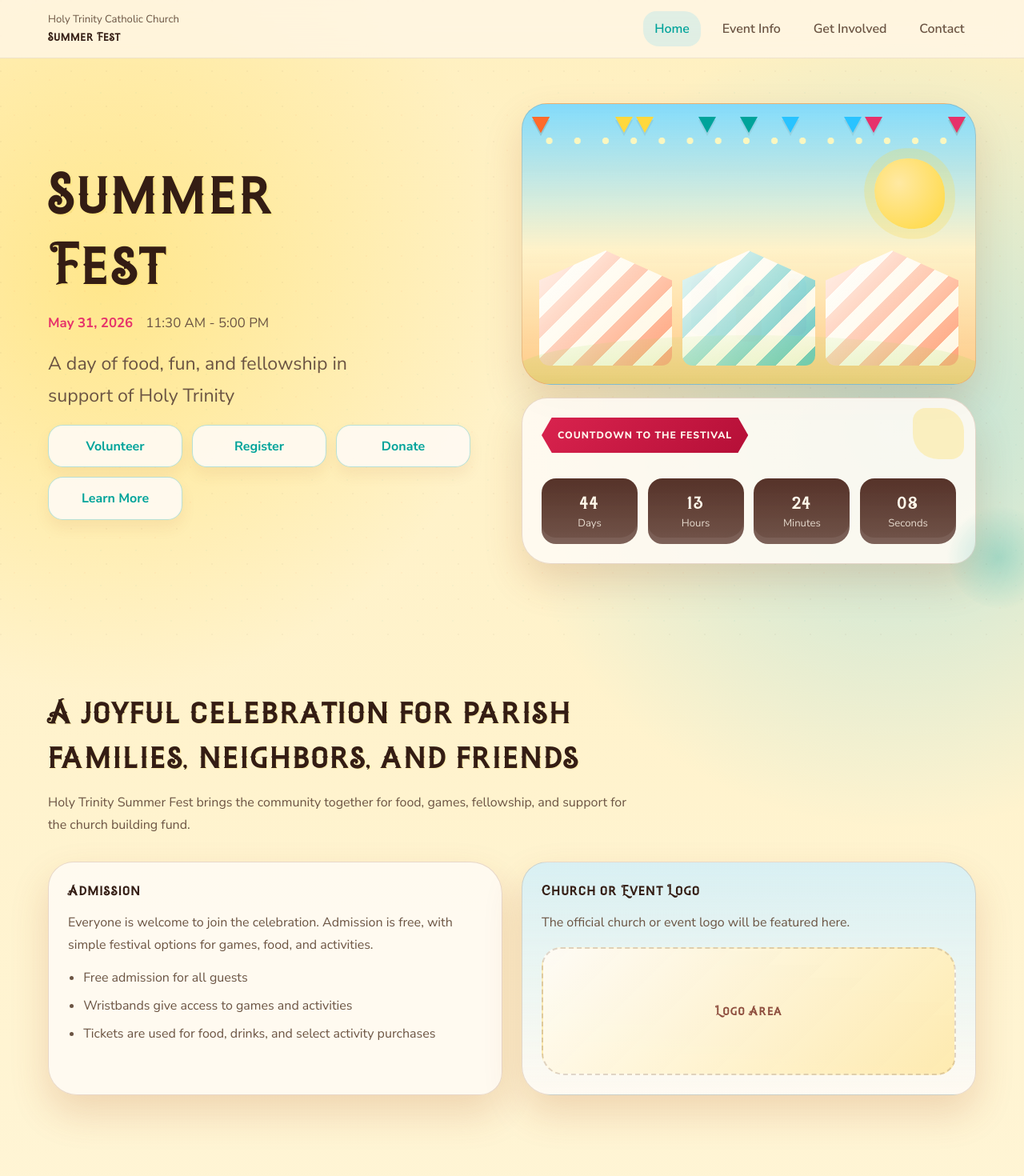
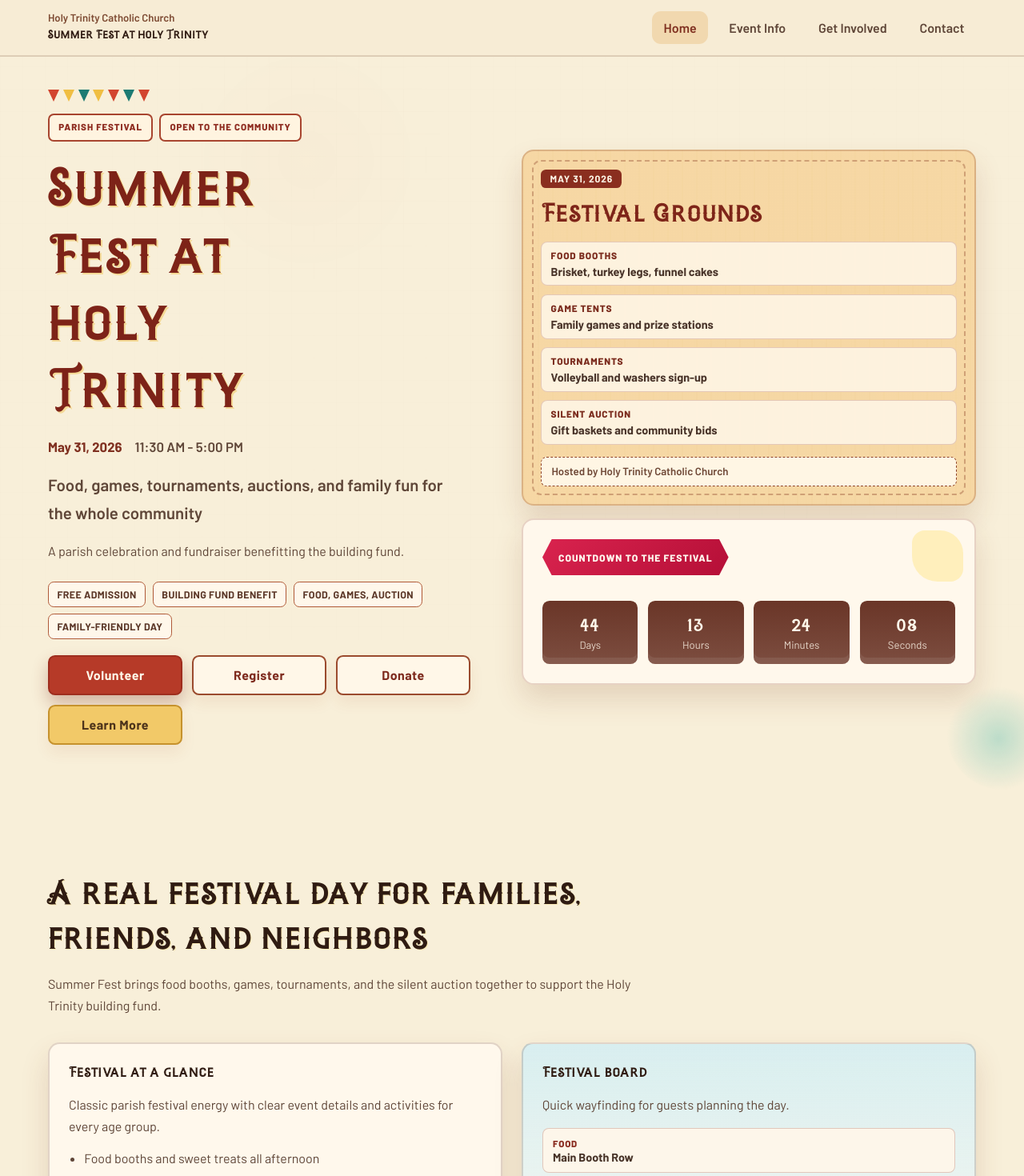
Before and after one commit to joshmzamora/summerfest-htcc, a Next.js app: page / in a window 1280 px wide. Shown: the top 1470 px of the page at 80% size. Built offline with nearby package versions, Linux system fonts and the light colour scheme.

Commit message:
Enhance festival branding and content across the site; update styles, improve accessibility, and add end-to-end tests

```diff
--- a/app/globals.css
+++ b/app/globals.css
@@ -1,20 +1,20 @@
 :root {
-  --background: #fff3d3;
-  --paper: rgba(255, 251, 244, 0.88);
-  --paper-strong: #fffaf2;
-  --text: #341d14;
-  --muted: #6b5443;
-  --line: rgba(129, 62, 27, 0.18);
-  --terracotta: #ff6a2b;
-  --orange: #ff8f1f;
-  --berry: #e6316b;
-  --sun: #ffd83d;
-  --teal: #00a39a;
-  --sky: #29c3ff;
-  --lime: #9be14f;
-  --cream: #fff0cc;
-  --shadow: 0 22px 48px rgba(168, 74, 22, 0.18);
-  --shadow-soft: 0 12px 26px rgba(168, 74, 22, 0.13);
+  --background: #f8efd9;
+  --paper: #fff8ec;
+  --paper-strong: #fffdf8;
+  --text: #2f1b12;
+  --muted: #5f4638;
+  --line: rgba(88, 46, 25, 0.18);
+  --terracotta: #d2452f;
+  --orange: #e88624;
+  --berry: #b52a2a;
+  --sun: #f0be42;
+  --teal: #1d7b73;
+  --sky: #7cb5cc;
+  --lime: #95af4a;
+  --cream: #f5ead3;
+  --shadow: 0 18px 35px rgba(125, 65, 32, 0.16);
+  --shadow-soft: 0 10px 20px rgba(125, 65, 32, 0.11);
   --radius-xl: 36px;
   --radius-lg: 28px;
   --radius-md: 20px;
@@ -34,13 +34,7 @@ body {
   margin: 0;
   color: var(--text);
   font-family: var(--font-body), sans-serif;
-  background:
-    radial-gradient(circle at 10% 12%, rgba(255, 216, 61, 0.42), transparent 18%),
-    radial-gradient(circle at 88% 18%, rgba(41, 195, 255, 0.3), transparent 19%),
-    radial-gradient(circle at 16% 80%, rgba(230, 49, 107, 0.18), transparent 19%),
-    radial-gradient(circle at 82% 84%, rgba(155, 225, 79, 0.2), transparent 15%),
-    linear-gradient(180deg, rgba(255, 240, 192, 0.99), rgba(255, 249, 232, 0.99)),
-    linear-gradient(135deg, rgba(255, 106, 43, 0.08), rgba(0, 163, 154, 0.08));
+  background: var(--background);
 }
 
 body::before {
@@ -48,12 +42,17 @@ body::before {
   position: fixed;
   inset: 0;
   pointer-events: none;
-  opacity: 0.2;
+  opacity: 0.14;
   background-image:
-    radial-gradient(circle at 1px 1px, rgba(80, 53, 35, 0.18) 1px, transparent 0),
-    radial-gradient(circle at 18px 12px, rgba(255, 106, 43, 0.18) 1px, transparent 0),
-    radial-gradient(circle at 38px 28px, rgba(0, 163, 154, 0.16) 1px, transparent 0);
-  background-size: 44px 44px;
+    linear-gradient(0deg, rgba(71, 43, 28, 0.05) 1px, transparent 1px),
+    linear-gradient(90deg, rgba(71, 43, 28, 0.04) 1px, transparent 1px),
+    radial-gradient(circle at 30% 25%, rgba(210, 69, 47, 0.1), transparent 16%),
+    radial-gradient(circle at 75% 70%, rgba(29, 123, 115, 0.08), transparent 20%);
+  background-size:
+    28px 28px,
+    28px 28px,
+    100% 100%,
+    100% 100%;
 }
 
 a {
@@ -1013,6 +1012,346 @@ button:focus-visible {
   outline-offset: 3px;
 }
 
+.site-header {
+  background: rgba(247, 236, 213, 0.96);
+  border-bottom: 2px solid rgba(88, 46, 25, 0.16);
+}
+
+.brand-mark span {
+  color: #7d4a32;
+  font-weight: 600;
+}
+
+.brand-mark strong {
+  letter-spacing: 0.015em;
+}
+
+.site-nav a {
+  border-radius: 0.7rem;
+}
+
+.site-nav a.is-active {
+  background: #f1d8af;
+  color: #7f2f1f;
+}
+
+.hero-section {
+  padding-top: 2.6rem;
+}
+
+.hero-pennants {
+  display: flex;
+  gap: 0.3rem;
+  margin-bottom: 0.9rem;
+}
+
+.hero-pennants span {
+  width: 0;
+  height: 0;
+  border-left: 0.45rem solid transparent;
+  border-right: 0.45rem solid transparent;
+  border-top: 0.95rem solid var(--terracotta);
+}
+
+.hero-pennants span:nth-child(2n) {
+  border-top-color: var(--sun);
+}
+
+.hero-pennants span:nth-child(3n) {
+  border-top-color: var(--teal);
+}
+
+.hero-kicker {
+  display: flex;
+  flex-wrap: wrap;
+  gap: 0.5rem;
+  margin: 0 0 0.8rem;
+}
+
+.hero-kicker span {
+  display: inline-flex;
+  align-items: center;
+  min-height: 2rem;
+  padding: 0.35rem 0.7rem;
+  border: 2px solid #a8452f;
+  border-radius: 0.45rem;
+  background: #fff4e0;
+  color: #8f2d21;
+  font-size: 0.72rem;
+  font-weight: 800;
+  letter-spacing: 0.08em;
+  text-transform: uppercase;
+}
+
+.hero-copy h1 {
+  max-width: 9ch;
+  font-size: clamp(2.7rem, 12vw, 5.6rem);
+  line-height: 0.94;
+  color: #7d2318;
+  text-shadow: 2px 2px 0 rgba(240, 190, 66, 0.45);
+}
+
+.hero-meta {
+  font-weight: 600;
+}
+
+.hero-meta strong {
+  color: #7f2f1f;
+}
+
+.hero-tagline {
+  max-width: 31rem;
+  font-size: clamp(1.06rem, 2.3vw, 1.28rem);
+  color: #442a1f;
+  font-weight: 600;
+}
+
+.hero-note {
+  max-width: 31rem;
+  color: #7c543f;
+}
+
+.hero-highlight-list {
+  display: flex;
+  flex-wrap: wrap;
+  justify-content: center;
+  gap: 0.55rem;
+  margin: 0 0 1.2rem;
+  padding: 0;
+  list-style: none;
+}
+
+.hero-highlight-list li {
+  display: inline-flex;
+  align-items: center;
+  min-height: 2rem;
+  padding: 0.35rem 0.65rem;
+  border: 1px solid #af5a38;
+  border-radius: 0.45rem;
+  background: #fff7ea;
+  color: #5a3627;
+  font-size: 0.78rem;
+  font-weight: 700;
+  letter-spacing: 0.03em;
+  text-transform: uppercase;
+}
+
+.festival-scene {
+  min-height: 22rem;
+  padding: 1.4rem;
+  border: 2px solid rgba(136, 58, 35, 0.24);
+  border-radius: 0.95rem;
+  background:
+    linear-gradient(0deg, rgba(245, 212, 156, 0.88), rgba(245, 212, 156, 0.88)),
+    repeating-linear-gradient(
+      90deg,
+      rgba(168, 60, 36, 0.1),
+      rgba(168, 60, 36, 0.1) 2px,
+      transparent 2px,
+      transparent 18px
+    );
+}
+
+.festival-scene::before {
+  content: "";
+  position: absolute;
+  inset: 0.7rem;
+  border: 2px dashed rgba(136, 58, 35, 0.35);
+  border-radius: 0.7rem;
+  pointer-events: none;
+}
+
+.poster-chip {
+  display: inline-flex;
+  padding: 0.28rem 0.7rem;
+  margin: 0 0 0.65rem;
+  border-radius: 0.4rem;
+  background: #8a2e1f;
+  color: #fff8e9;
+  font-size: 0.75rem;
+  font-weight: 700;
+  letter-spacing: 0.07em;
+  text-transform: uppercase;
+}
+
+.festival-scene h2 {
+  margin: 0 0 0.85rem;
+  font-family: var(--font-display), cursive;
+  font-size: clamp(1.9rem, 5vw, 2.7rem);
+  color: #7e2519;
+  letter-spacing: 0.03em;
+  line-height: 1;
+  font-weight: 400;
+}
+
+.poster-list {
+  display: grid;
+  gap: 0.65rem;
+  margin: 0;
+  padding: 0;
+  list-style: none;
+}
+
+.poster-list li {
+  padding: 0.55rem 0.7rem;
+  border: 1px solid rgba(126, 37, 25, 0.2);
+  border-radius: 0.5rem;
+  background: rgba(255, 247, 233, 0.85);
+}
+
+.poster-list li span {
+  display: block;
+  margin-bottom: 0.2rem;
+  color: #7c2d1f;
+  font-size: 0.74rem;
+  font-weight: 800;
+  letter-spacing: 0.07em;
+  text-transform: uppercase;
+}
+
+.poster-list li strong {
+  color: #483329;
+  font-size: 0.9rem;
+}
+
+.poster-ticket {
+  margin: 0.95rem 0 0;
+  padding: 0.58rem 0.75rem;
+  border: 1px dashed #8f4328;
+  border-radius: 0.45rem;
+  background: #fff6e4;
+  color: #6e4735;
+  font-size: 0.83rem;
+  font-weight: 600;
+}
+
+.countdown-card {
+  border-radius: 0.95rem;
+  border: 2px solid rgba(136, 58, 35, 0.2);
+  background: #fff8ec;
+}
+
+.countdown-ribbon {
+  border-radius: 0.45rem;
+  clip-path: polygon(5% 0, 95% 0, 100% 50%, 95% 100%, 5% 100%, 0 50%);
+}
+
+.countdown-unit {
+  border-radius: 0.55rem;
+  background: linear-gradient(180deg, rgba(98, 43, 29, 0.95), rgba(98, 43, 29, 0.83));
+}
+
+.button {
+  border-radius: 0.55rem;
+  letter-spacing: 0.03em;
+}
+
+.hero-actions .button {
+  min-height: 3.1rem;
+  border-width: 2px;
+  border-radius: 0.55rem;
+}
+
+.hero-actions .button-primary {
+  background: #b63a28;
+  border-color: #9e2d1e;
+  color: #fff7e8;
+  box-shadow: 0 10px 20px rgba(123, 40, 28, 0.3);
+}
+
+.hero-actions .button-secondary {
+  background: #fff7e8;
+  border-color: #9b4b2e;
+  color: #7e2b1e;
+}
+
+.hero-actions .button-ghost {
+  background: #f2c968;
+  border-color: #c6922d;
+  color: #4d331b;
+}
+
+.hero-actions .button:hover,
+.hero-actions .button:focus-visible {
+  transform: translateY(-2px);
+}
+
+.festival-detail-grid {
+  align-items: stretch;
+}
+
+.highlight-panel,
+.content-card,
+.sponsor-placeholder,
+.cta-ribbon-shell {
+  border-radius: 0.9rem;
+  border-width: 2px;
+}
+
+.festival-board-grid {
+  display: grid;
+  gap: 0.65rem;
+  margin-top: 0.95rem;
+}
+
+.festival-board-grid div {
+  padding: 0.65rem 0.75rem;
+  border: 1px solid rgba(126, 37, 25, 0.22);
+  border-radius: 0.5rem;
+  background: rgba(255, 247, 233, 0.9);
+}
+
+.festival-board-grid span {
+  display: block;
+  color: #8a2d21;
+  font-size: 0.72rem;
+  font-weight: 800;
+  letter-spacing: 0.07em;
+  text-transform: uppercase;
+}
+
+.festival-board-grid strong {
+  color: #463227;
+  font-size: 0.9rem;
+}
+
+.content-card {
+  background: #fffaf0;
+}
+
+.sponsor-placeholder {
+  min-height: 7rem;
+  border-style: solid;
+  border-color: rgba(136, 58, 35, 0.32);
+  background:
+    linear-gradient(0deg, rgba(248, 225, 179, 0.82), rgba(248, 225, 179, 0.82)),
+    repeating-linear-gradient(
+      -45deg,
+      rgba(184, 64, 39, 0.07),
+      rgba(184, 64, 39, 0.07) 6px,
+      transparent 6px,
+      transparent 18px
+    );
+}
+
+.sponsor-placeholder span {
+  color: #733f2e;
+  font-weight: 700;
+  letter-spacing: 0.04em;
+  text-transform: uppercase;
+}
+
+.cta-ribbon-shell {
+  background:
+    linear-gradient(130deg, rgba(176, 49, 38, 0.95), rgba(125, 42, 35, 0.95)),
+    linear-gradient(180deg, rgba(255, 250, 242, 0.08), rgba(255, 250, 242, 0));
+}
+
+.hero-pennants,
+.hero-kicker {
+  justify-content: center;
+}
+
 @media (min-width: 700px) {
   .info-grid,
   .card-grid,
@@ -1046,6 +1385,12 @@ button:focus-visible {
   .hero-ribbon {
     margin-left: 0;
     margin-right: 0;
+  }
+
+  .hero-pennants,
+  .hero-kicker,
+  .hero-highlight-list {
+    justify-content: flex-start;
   }
 
   .hero-actions {
--- a/app/layout.tsx
+++ b/app/layout.tsx
@@ -1,6 +1,6 @@
 import type { Metadata } from "next";
 import localFont from "next/font/local";
-import { Nunito_Sans } from "next/font/google";
+import { Barlow } from "next/font/google";
 
 import "./globals.css";
 
@@ -10,15 +10,15 @@ const festivalDisplay = localFont({
   display: "swap",
 });
 
-const nunitoSans = Nunito_Sans({
+const barlow = Barlow({
   subsets: ["latin"],
   variable: "--font-body",
   display: "swap",
-  weight: ["400", "600", "700", "800"],
+  weight: ["400", "500", "600", "700", "800"],
 });
 
 export const metadata: Metadata = {
-  title: "Holy Trinity Summer Fest",
+  title: "Summer Fest at Holy Trinity",
   description:
     "Summer Fest is a family-friendly Catholic church festival benefitting Holy Trinity Catholic Church's building fund.",
 };
@@ -30,7 +30,7 @@ export default function RootLayout({
 }>) {
   return (
     <html lang="en">
-      <body className={`${festivalDisplay.variable} ${nunitoSans.variable}`}>{children}</body>
+      <body className={`${festivalDisplay.variable} ${barlow.variable}`}>{children}</body>
     </html>
   );
 }
--- a/app/page.tsx
+++ b/app/page.tsx
@@ -27,24 +27,44 @@ export default function Home() {
       />
 
       <Section
-        title="A joyful celebration for parish families, neighbors, and friends"
-        description="Holy Trinity Summer Fest brings the community together for food, games, fellowship, and support for the church building fund."
+        title="A real festival day for families, friends, and neighbors"
+        description="Summer Fest brings food booths, games, tournaments, and the silent auction together to support the Holy Trinity building fund."
       >
-        <div className="split-layout">
+        <div className="split-layout festival-detail-grid">
           <article className="highlight-panel">
-            <h3>{siteContent.admission.title}</h3>
-            <p>{siteContent.admission.summary}</p>
+            <h3>Festival at a glance</h3>
+            <p>Classic parish festival energy with clear event details and activities for every age group.</p>
             <ul className="detail-list">
-              {siteContent.admission.bullets.map((item) => (
+              {[
+                "Food booths and sweet treats all afternoon",
+                "Games, family activities, and tournament competition",
+                "Silent auction and community support for the building fund",
+                "Free admission and open to the wider community",
+              ].map((item) => (
                 <li key={item}>{item}</li>
               ))}
             </ul>
           </article>
-          <article className="highlight-panel logo-panel">
-            <h3>{siteContent.logoPlaceholder.title}</h3>
-            <p>{siteContent.logoPlaceholder.description}</p>
-            <div className="logo-placeholder" aria-hidden="true">
-              <span>Logo Area</span>
+          <article className="highlight-panel logo-panel festival-board">
+            <h3>Festival board</h3>
+            <p>Quick wayfinding for guests planning the day.</p>
+            <div className="festival-board-grid" aria-label="Festival area highlights">
+              <div>
+                <span>Food</span>
+                <strong>Main Booth Row</strong>
+              </div>
+              <div>
+                <span>Games</span>
+                <strong>Kid Zone & Midway</strong>
+              </div>
+              <div>
+                <span>Tournaments</span>
+                <strong>Volleyball + Washers</strong>
+              </div>
+              <div>
+                <span>Auction</span>
+                <strong>Parish Hall Tent</strong>
+              </div>
             </div>
           </article>
         </div>
@@ -64,13 +84,13 @@ export default function Home() {
       </Section>
 
       <Section
-        title="Community sponsor area"
+        title="Community partner banner row"
         description={siteContent.sponsorCallout}
       >
         <div className="sponsor-grid">
           {siteContent.sponsors.map((item, index) => (
             <div className="sponsor-placeholder" key={`${item}-${index}`}>
-              <span>{item}</span>
+              <span>{item.replace("logo", `spot ${index + 1}`)}</span>
             </div>
           ))}
         </div>
--- a/components/HeroSection.tsx
+++ b/components/HeroSection.tsx
@@ -44,6 +44,19 @@ export function HeroSection({
     <section className="hero-section section festival-layer" id="top">
       <div className="container hero-layout">
         <div className="hero-copy">
+          <div className="hero-pennants" aria-hidden="true">
+            <span />
+            <span />
+            <span />
+            <span />
+            <span />
+            <span />
+            <span />
+          </div>
+          <p className="hero-kicker">
+            <span>Parish Festival</span>
+            <span>Open to the Community</span>
+          </p>
           <h1>{title}</h1>
           <p className="hero-meta">
             <strong>{date}</strong>
@@ -51,38 +64,37 @@ export function HeroSection({
           </p>
           <p className="hero-tagline">{tagline}</p>
           {note ? <p className="hero-note">{note}</p> : null}
+          <ul className="hero-highlight-list" aria-label="Festival highlights">
+            <li>Free Admission</li>
+            <li>Building Fund Benefit</li>
+            <li>Food, Games, Auction</li>
+            <li>Family-Friendly Day</li>
+          </ul>
           <div className="button-row hero-actions">{actions.map(renderAction)}</div>
         </div>
         <div className="hero-aside">
-          <div className="festival-scene" aria-hidden="true">
-            <div className="scene-bunting scene-bunting-top">
-              <span />
-              <span />
-              <span />
-              <span />
-              <span />
-              <span />
-            </div>
-            <div className="scene-bunting">
-              <span />
-              <span />
-              <span />
-              <span />
-              <span />
-            </div>
-            <div className="scene-lights" />
-            <div className="scene-sun" />
-            <div className="scene-crowd">
-              <span />
-              <span />
-              <span />
-            </div>
-            <div className="scene-tents">
-              <span />
-              <span />
-              <span />
-            </div>
-            <div className="scene-ground" />
+          <div className="festival-scene" aria-label="Festival poster panel">
+            <p className="poster-chip">May 31, 2026</p>
+            <h2>Festival Grounds</h2>
+            <ul className="poster-list">
+              <li>
+                <span>Food Booths</span>
+                <strong>Brisket, turkey legs, funnel cakes</strong>
+              </li>
+              <li>
+                <span>Game Tents</span>
+                <strong>Family games and prize stations</strong>
+              </li>
+              <li>
+                <span>Tournaments</span>
+                <strong>Volleyball and washers sign-up</strong>
+              </li>
+              <li>
+                <span>Silent Auction</span>
+                <strong>Gift baskets and community bids</strong>
+              </li>
+            </ul>
+            <p className="poster-ticket">Hosted by Holy Trinity Catholic Church</p>
           </div>
           <Countdown target={countdownTarget} />
         </div>
--- a/data/site-content.ts
+++ b/data/site-content.ts
@@ -2,12 +2,12 @@ export const paymentUrl = "https://secure.myvanco.com/L-ZFPW/home";
 
 export const siteContent = {
   churchName: "Holy Trinity Catholic Church",
-  eventName: "Summer Fest",
-  tagline: "A day of food, fun, and fellowship in support of Holy Trinity",
+  eventName: "Summer Fest at Holy Trinity",
+  tagline: "Food, games, tournaments, auctions, and family fun for the whole community",
   eventDate: "May 31, 2026",
   eventTime: "11:30 AM - 5:00 PM",
   location: "Location details coming soon",
-  heroNote: "",
+  heroNote: "A parish celebration and fundraiser benefitting the building fund.",
   countdownTarget: "2026-05-31T11:30:00-05:00",
   navigation: [
     { label: "Home", href: "/" },
--- a/package.json
+++ b/package.json
@@ -6,7 +6,8 @@
     "dev": "next dev",
     "build": "next build",
     "start": "next start",
-    "lint": "eslint ."
+    "lint": "eslint .",
+    "test:e2e": "playwright test"
   },
   "dependencies": {
     "next": "^16.2.4",
@@ -14,6 +15,7 @@
     "react-dom": "^19.0.0"
   },
   "devDependencies": {
+    "@playwright/test": "^1.59.1",
     "@types/node": "^22.0.0",
     "@types/react": "^19.0.0",
     "@types/react-dom": "^19.0.0",
```
Also changed, not shown: playwright.config.ts (added, +21 -0 lines), 2 other files (tests, documents, lock files or other folders).
